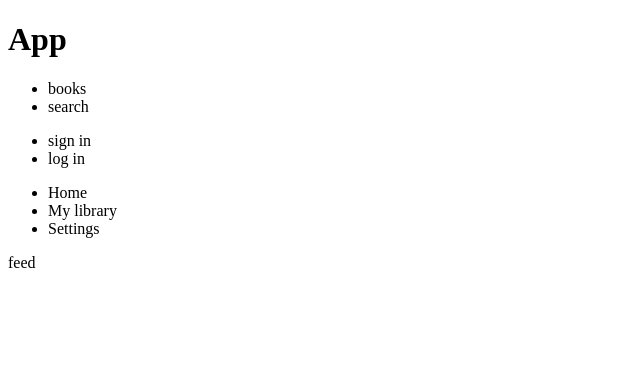
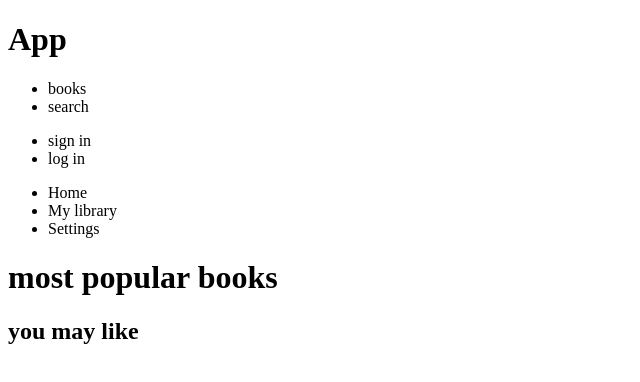
Before and after one commit to gusalviarez/books, a React (Vite) app: page / in a window 1280 px wide. Shown: the top 382 px of the page, without its empty margins (0-640 px from the left). Built offline with nearby package versions, Linux system fonts and the light colour scheme.

Commit message:
add feed headers

```diff
--- a/src/components/Feed.tsx
+++ b/src/components/Feed.tsx
@@ -1,5 +1,10 @@
 function Feed() {
-  return <div>feed</div>;
+  return (
+    <div>
+      <h1>most popular books</h1>
+      <h2>you may like</h2>
+    </div>
+  );
 }
 
 export default Feed;
```
